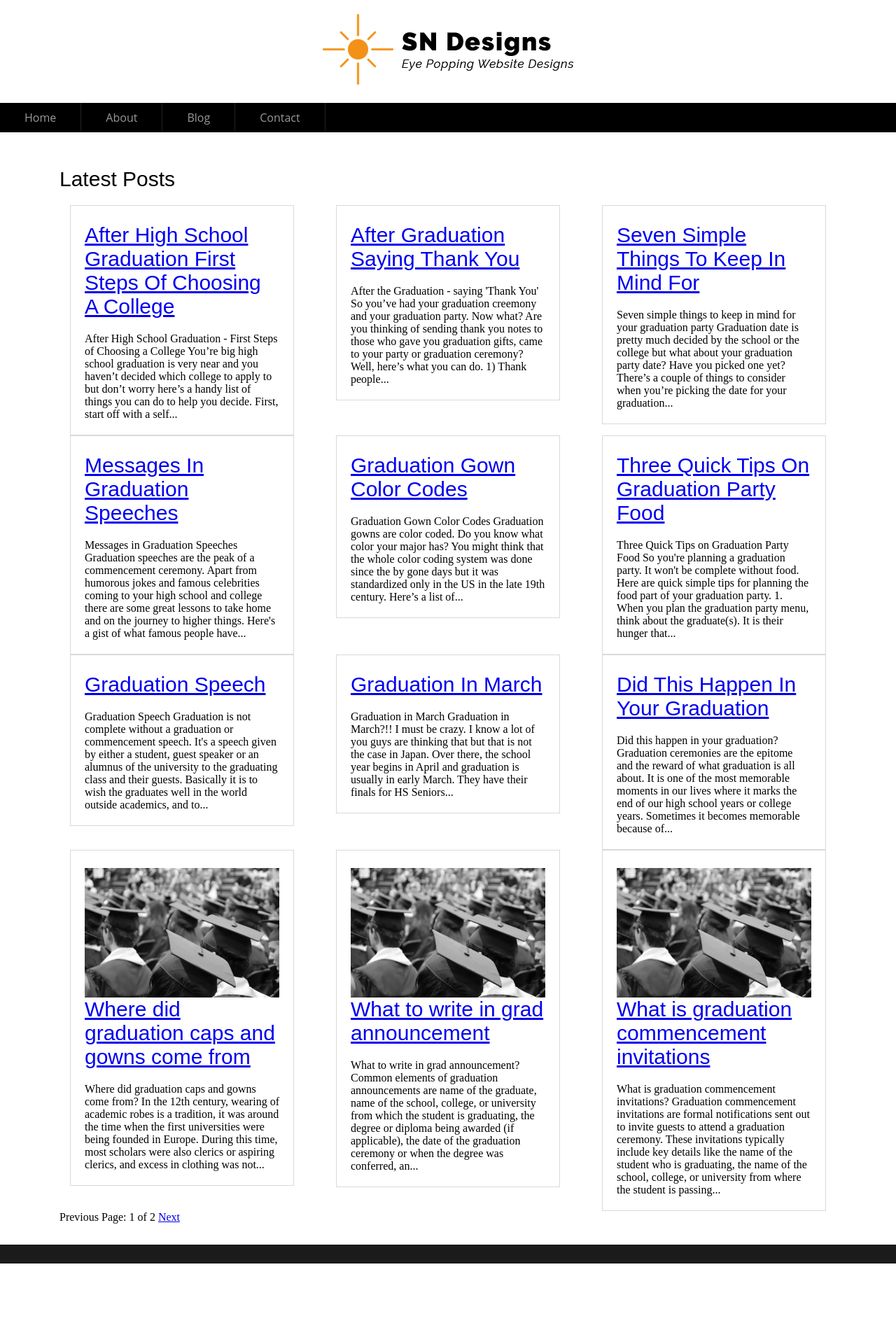
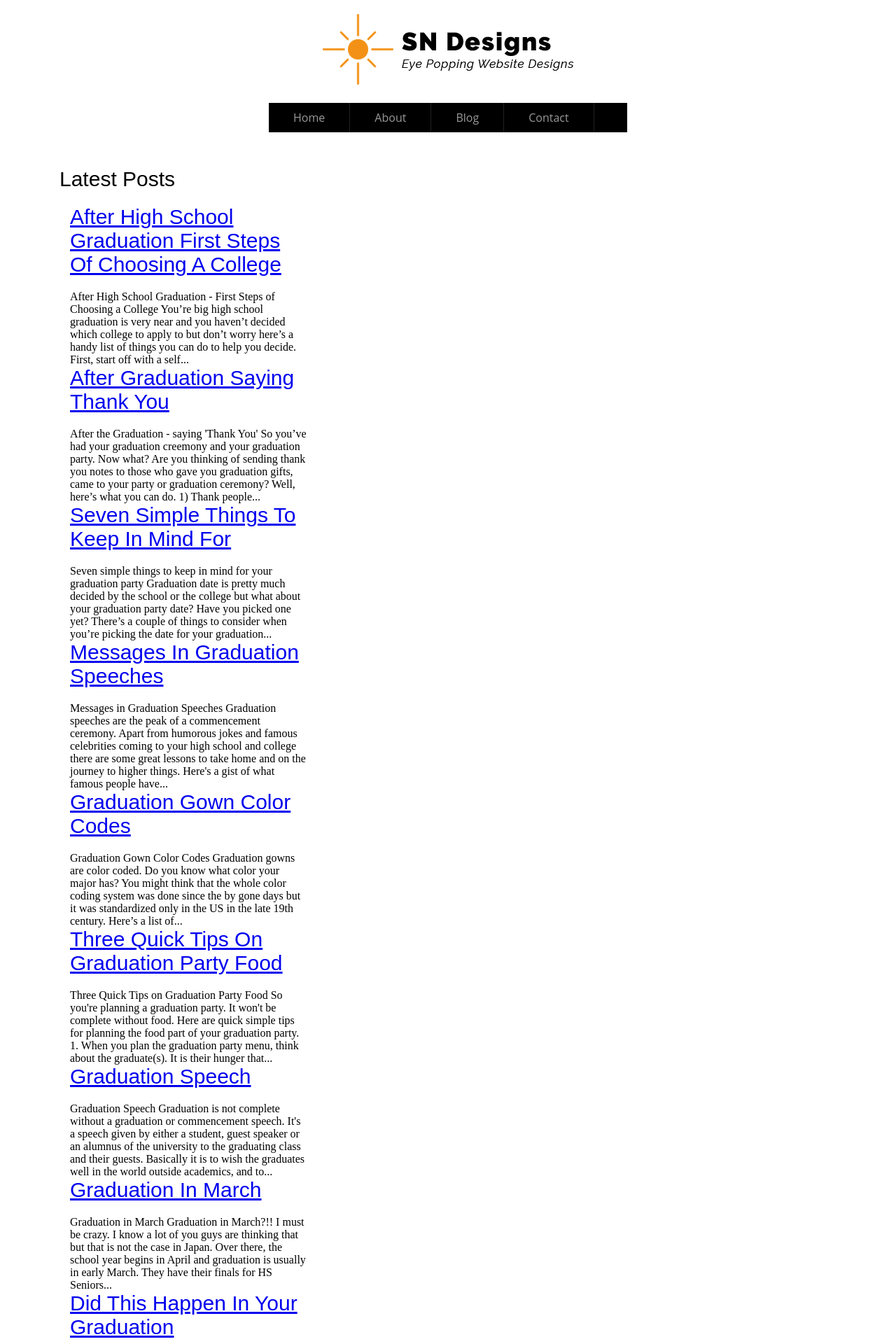
Before and after one commit to sncreative/sncreative.github.io, a Jekyll site: the page built from blog/index.html, in a window 1280 px wide. Shown: the top 1920 px of the page at 70% size. Built offline with Jekyll 4.4.1, drawn with Linux system fonts in a browser that asks for light colours; nearby versions of some CDN libraries; the list of posts is cut into pages by our own code; before the commit the page ends 1805 px from its top, so only the background shows below that.

Commit message:
Add files via upload

```diff
--- a/css/custom.css
+++ b/css/custom.css
@@ -523,11 +523,11 @@
 	padding: 25px 20px 20px 20px;
 	margin-bottom: 25px;
 }
-.cards img {
+/*.cards img {
 	margin: -25px -20px 15px -20px;
-}
+}*/
 
-.card-deck {
+/*.card-deck {
     display: -webkit-box;
     display: -ms-flexbox;
     display: flex;
@@ -582,7 +582,7 @@
   -webkit-box-direction: normal !important;
   -ms-flex-direction: column !important;
   flex-direction: column !important;
-}
+}*/
 
 
 /*Custom CSS*/
@@ -607,7 +607,7 @@
 	list-style: none;
 	margin: 0 auto;
 	padding: 0;
-	width: auto;
+	width: 40%;
     background-color: #000;
     text-align: center;
 }
@@ -697,7 +697,7 @@
 }
 
 .toggle-button {
-  position: fixed;
+  position: static;
   width: 44px;
   height: 26px;
   transition: .25s;
```
